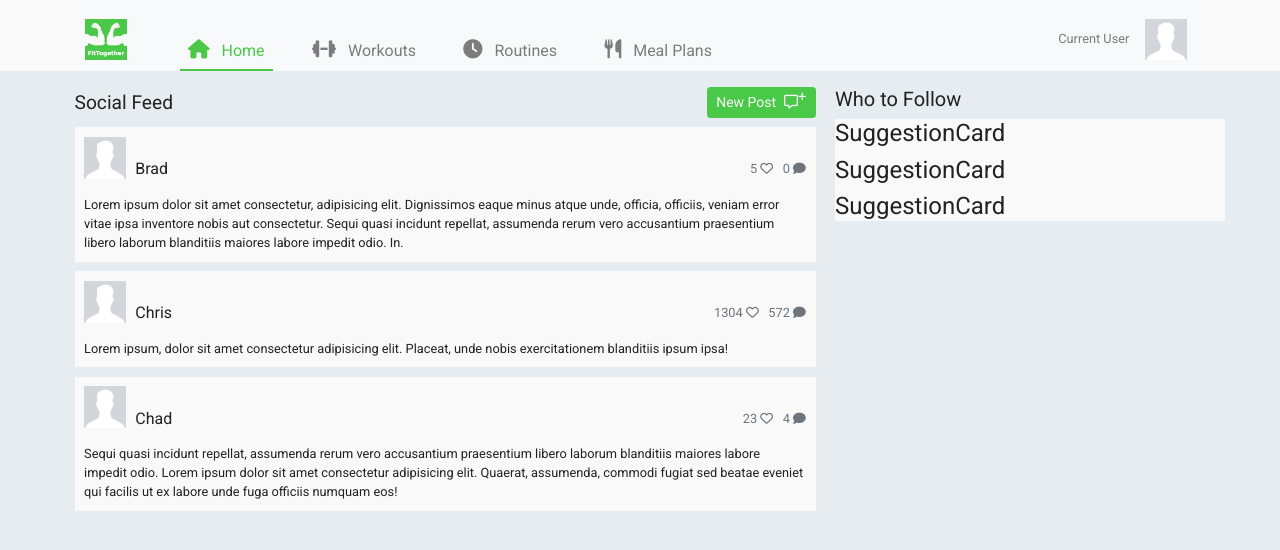
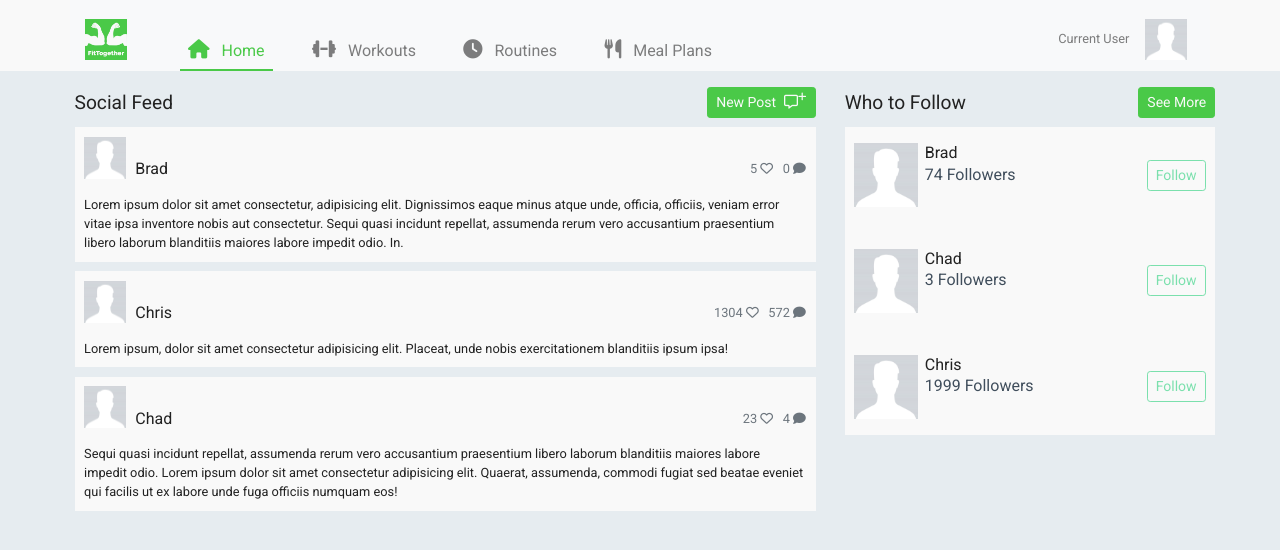
Before and after one commit to 0chriscrew0/fit-together-client, a React (Create React App) app: page /#/feed in a window 1280 px wide. Shown: the top 550 px of the page. Built offline with nearby package versions, Linux system fonts and the light colour scheme.

Commit message:
style Suggestion component

```diff
--- a/src/components/Feed/Post.tsx
+++ b/src/components/Feed/Post.tsx
@@ -1,6 +1,6 @@
 import * as React from "react";
 
-import ProfilePicture from "../../img/profile-pic.jpeg";
+import DefaultPicture from "../../img/profile-pic.jpeg";
 
 interface Props {
   username: string;
@@ -18,7 +18,7 @@ const Post: React.FunctionComponent<Props> = props => {
         <div className="user">
           <img
             className="img-fluid"
-            src={profilePic ? profilePic : ProfilePicture}
+            src={profilePic ? profilePic : DefaultPicture}
             alt="User Profile"
           />
           <h6>{username}</h6>
--- a/src/components/Feed/SuggestionCard.tsx
+++ b/src/components/Feed/SuggestionCard.tsx
@@ -1,8 +1,28 @@
 import * as React from "react";
 
-const SuggestionCard: React.FunctionComponent = () => (
+import DefaultPicture from "../../img/profile-pic.jpeg";
+
+interface Props {
+  profilePic?: string;
+  username: string;
+  followers: number;
+}
+
+const SuggestionCard: React.FunctionComponent<Props> = props => (
   <div className="suggestion-card">
-    <h4>SuggestionCard</h4>
+    <div className="user">
+      <img
+        className="img-fluid"
+        src={props.profilePic ? props.profilePic : DefaultPicture}
+        alt="User Profile"
+      />
+      <div className="info">
+        <h6>{props.username}</h6>
+        <p>{props.followers} Followers</p>
+      </div>
+    </div>
+
+    <button className="btn btn-sm btn-outline-secondary">Follow</button>
   </div>
 );
 
--- a/src/components/Feed/Suggestions.tsx
+++ b/src/components/Feed/Suggestions.tsx
@@ -3,11 +3,15 @@ import SuggestionCard from "./SuggestionCard";
 
 const Suggestions: React.FunctionComponent = props => (
   <div className="suggestions">
-    <h5>Who to Follow</h5>
+    <div className="suggestions-header">
+      <h5>Who to Follow</h5>
+      <button className="btn btn-sm btn-primary">See More</button>
+    </div>
+
     <div className="suggestion-cards">
-      <SuggestionCard />
-      <SuggestionCard />
-      <SuggestionCard />
+      <SuggestionCard username="Brad" followers={74} />
+      <SuggestionCard username="Chad" followers={3} />
+      <SuggestionCard username="Chris" followers={1999} />
     </div>
   </div>
 );
--- /dev/null
+++ b/src/scss/components/_suggestionCard.scss
@@ -0,0 +1,26 @@
+.suggestion-card {
+  margin: 0.6rem auto;
+  display: flex;
+  justify-content: space-between;
+  align-items: center;
+  padding: 1rem 0.6rem;
+  .user {
+    display: flex;
+    justify-content: space-between;
+    .info {
+      margin-left: 0.4rem;
+      align-self: flex-start;
+      h6,
+      p {
+        margin-bottom: 0;
+      }
+      p {
+        color: $dark;
+      }
+    }
+  }
+  img {
+    width: 4rem;
+    height: 100%;
+  }
+}
--- a/src/scss/main.scss
+++ b/src/scss/main.scss
@@ -13,7 +13,8 @@
 @import "layout/header", "layout/footer";
 
 // 5. Components
-@import "components/button", "components/profileModal", "components/feedPost";
+@import "components/button", "components/profileModal", "components/feedPost",
+  "components/suggestionCard";
 
 // 6. Page-specific styles
 @import "pages/home", "pages/join", "pages/register", "pages/login",
--- a/src/scss/pages/_feed.scss
+++ b/src/scss/pages/_feed.scss
@@ -20,11 +20,21 @@
       }
     }
   }
-  .suggestion-cards {
-    background-color: $white;
-    h5 {
-      font-size: 1.2rem;
-      margin-bottom: 0;
+  .suggestions {
+    padding: 0;
+    width: 95%;
+    margin: 0 auto;
+    .suggestions-header {
+      display: flex;
+      justify-content: space-between;
+      align-items: center;
+      h5 {
+        font-size: 1.2rem;
+        margin-bottom: 0;
+      }
+    }
+    .suggestion-cards {
+      background-color: $white;
     }
   }
 }
--- a/src/scss/vendors/_custom.scss
+++ b/src/scss/vendors/_custom.scss
@@ -1,7 +1,8 @@
 $green: #4ac948;
-$dark-green: rgba(76, 255, 111, 0.2);
+$blue: #7be0ad;
 $white: #f9f9f9;
 $gray: #e6ecf0;
 
 $primary: $green;
-$secondary: $dark-green;
+$secondary: $blue;
+$dark: #404e5c;
```
Also changed, not shown: src/css/main.css.
